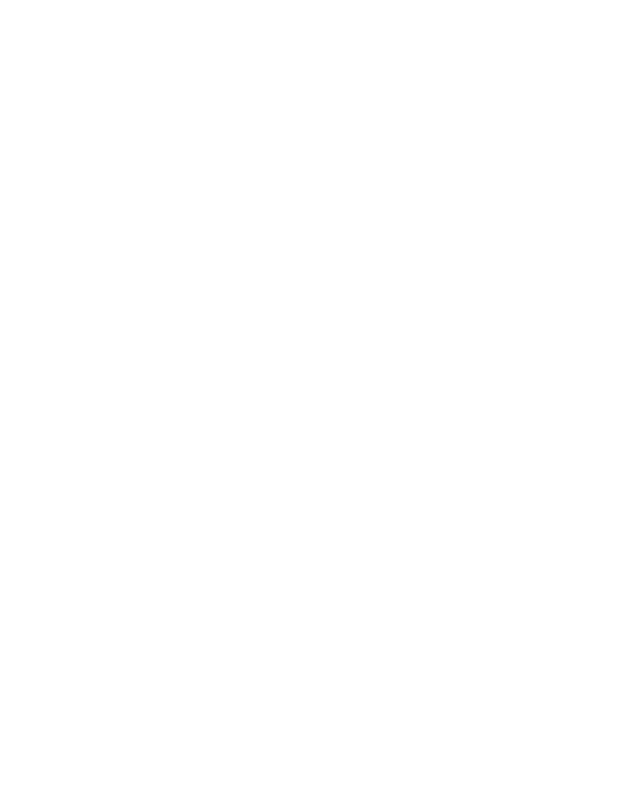
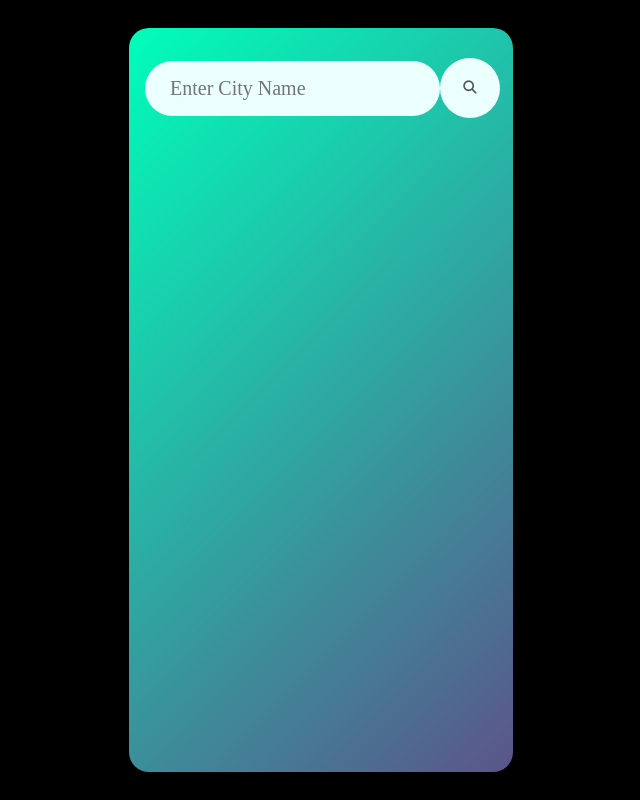
Before and after one commit to iamvtyagi/weather-apk-project, a plain HTML site: page index.html in a window 1280 px wide. Shown: the whole page, without its empty margins (319-959 px from the left). Drawn offline with Linux system fonts and the light colour scheme.

Commit message:
adding search button and input section

```diff
--- a/index.html
+++ b/index.html
@@ -8,9 +8,12 @@
     <link rel="stylesheet" href="https://cdnjs.cloudflare.com/ajax/libs/font-awesome/6.5.2/css/all.min.css" integrity="sha512-SnH5WK+bZxgPHs44uWIX+LLJAJ9/2PkPKZ5QiAj6Ta86w+fsb2TkcmfRyVX3pBnMFcV7oQPJkl9QevSCWr3W6A==" crossorigin="anonymous" referrerpolicy="no-referrer" />
 </head>
 <body>
-
-
-
+    <div id="mainBox">
+        <div id="nav-section">
+           <div id="search-box"><input type="text" placeholder="Enter City Name"></div>
+           <div id="search-button"><button><i class="fa-solid fa-magnifying-glass"></i></button></div>
+        </div>
+    </div>
     <script src="first.js"></script>
 </body>
 </html>
--- a/style.css
+++ b/style.css
@@ -1,11 +1,65 @@
-*{
+* {
     margin: 0;
     padding: 0;
     box-sizing: border-box;
-    /* font-family: 'Gill Sans', 'Gill Sans MT', Calibri, 'Trebuchet MS', sans-serif; */
     font-family: 'Times New Roman', Times, serif;
 }
-html, body{
+
+html, body {
     height: 100%;
     width: 100%;
+    display: flex;
+    justify-content: center;
+    align-items: center;
+    background-color: #000; /* This sets the overall background color */
 }
+
+#mainBox {
+    height: 93vh;
+    width: 30vw;
+    border-radius: 20px;
+    color: #fff;
+    background: linear-gradient(135deg, #00feba, #5b548a);
+    display: flex;
+    justify-content: center;
+    align-items: flex-start;
+}
+
+#nav-section {
+    width: 100%;
+    display: flex;
+    justify-content: space-around;
+    align-items: center;
+    margin-top: 30px;
+
+    padding: 0 16px; /* Ensure content is padded away from edges */
+}
+
+#nav-section input {
+    border: 0;
+    outline: 0;
+    background: #ebfffc;
+    color: #555;
+    padding: 10px 25px;
+    height: 55px;
+    border-radius: 30px;
+    flex: 1;
+    font-size: 20px;
+}
+
+#nav-section button {
+    border: 0;
+    outline: 0;
+    background: #ebfffc;
+    border-radius: 50%;
+    width: 60px;
+    height: 60px;
+    cursor: pointer;
+    display: flex;
+    justify-content: center;
+    align-items: center;
+}
+
+#nav-section button i {
+    color: #555;
+}
```
